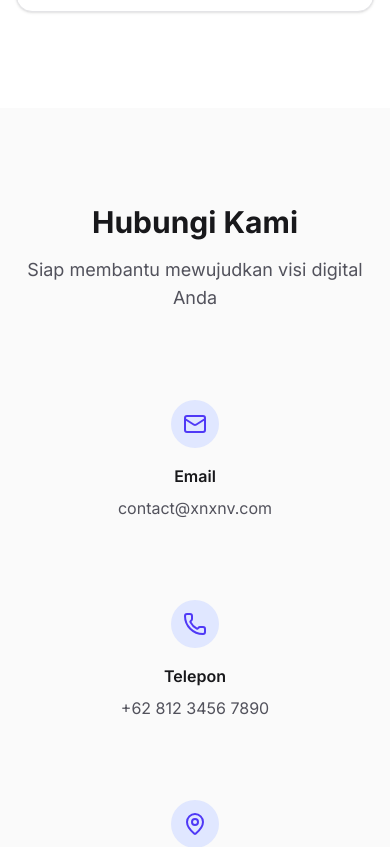
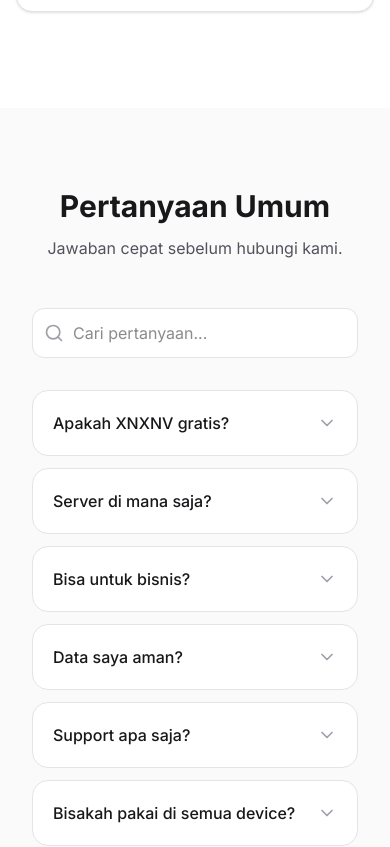
Before and after one commit to aryaapriawann-dev/XNXNV, a Next.js app: page / in a window 390 px wide. Shown: the part 6306-7153 px from the top of the page. Built offline with nearby package versions, Linux system fonts and the light colour scheme.

Commit message:
feat(home): add FAQSection to homepage

```diff
--- a/src/app/page.tsx
+++ b/src/app/page.tsx
@@ -4,6 +4,7 @@ import About from "@/components/About";
 import Services from "@/components/Services";
 import Counter from "@/components/Counter";
 import TestimonialsSection from "@/components/TestimonialsSection";
+import FAQSection from "@/components/FAQSection";
 import Contact from "@/components/Contact";
 
 export const metadata: Metadata = {
@@ -32,6 +33,15 @@ export default function Home() {
       <Services />
       <Counter />
       <TestimonialsSection />
+      <section className="py-20 bg-zinc-50 dark:bg-slate-900">
+        <div className="max-w-7xl mx-auto px-4 sm:px-6 lg:px-8">
+          <div className="text-center mb-12">
+            <h2 className="text-3xl sm:text-4xl font-bold text-zinc-900 dark:text-white">Pertanyaan Umum</h2>
+            <p className="mt-3 text-zinc-600 dark:text-zinc-400">Jawaban cepat sebelum hubungi kami.</p>
+          </div>
+          <FAQSection />
+        </div>
+      </section>
       <Contact />
     </div>
   );
```
